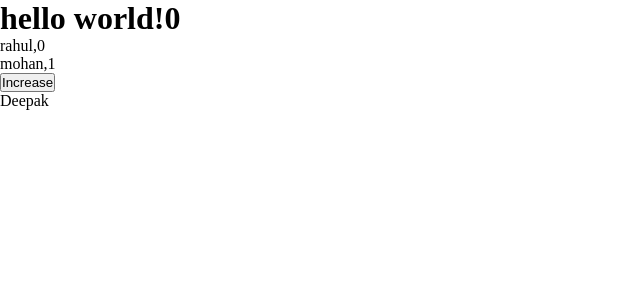
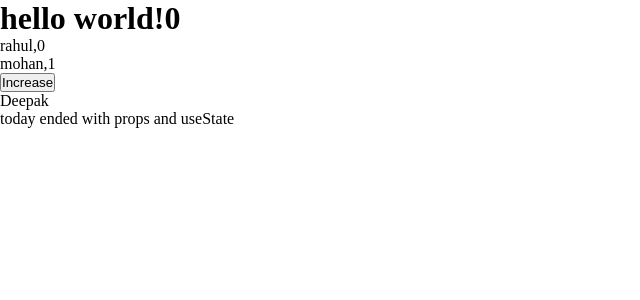
Before and after one commit to Deepak6205/ReactBasics, a React (Create React App) app: page / in a window 1280 px wide. Shown: the top 300 px of the page, without its empty margins (0-640 px from the left). Built offline with nearby package versions, Linux system fonts and the light colour scheme.

Commit message:
inspecting my branch is changed or not

```diff
--- a/src/component/User.js
+++ b/src/component/User.js
@@ -16,6 +16,7 @@ export const User = ({count,setCount,name}) =>{
             })}</p>
             <button onClick={increase}>Increase</button>
             <p>{name}</p>
+            <p>today ended with props and useState</p>
         </>
     )
 }
```
